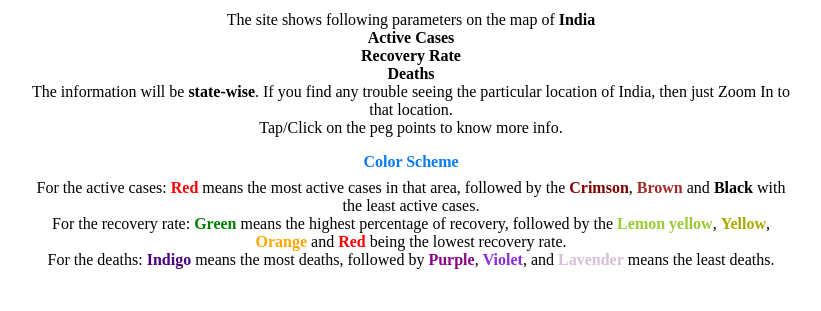
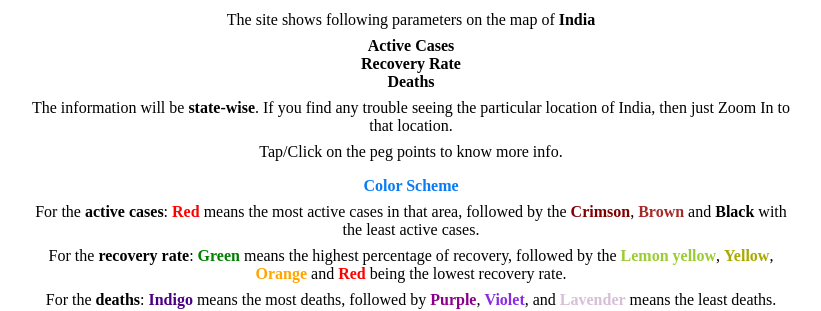
Before and after one commit to Rishabh0210/india-corona-mappings, a plain HTML site: page index.html in a window 1280 px wide. Shown: the part 78-389 px from the top of the page, without its empty margins (229-1050 px from the left). Drawn offline with Linux system fonts and the light colour scheme.

Commit message:
more changes

```diff
--- a/css/index.css
+++ b/css/index.css
@@ -9,6 +9,10 @@
     text-align: center;
     width: 60%;
     margin:auto
+}
+
+p {
+    margin-top: 0.5em;
 }
 
 h3 {
--- a/index.html
+++ b/index.html
@@ -23,11 +23,11 @@
 
         <h5>Color Scheme</h5>
 
-        <p>For the active cases: <span style="color:red; font-weight: bold;">Red</span> means the most active cases in that area, followed by the <span style="color: maroon; font-weight: bold;">Crimson</span>, <span style="color: brown; font-weight: bold;">Brown</span> and <span style="font-weight: bold;">Black</span> with the least active cases.</p>
+        <p>For the <span style="font-weight: bold;">active cases</span>: <span style="color:red; font-weight: bold;">Red</span> means the most active cases in that area, followed by the <span style="color: maroon; font-weight: bold;">Crimson</span>, <span style="color: brown; font-weight: bold;">Brown</span> and <span style="font-weight: bold;">Black</span> with the least active cases.</p>
 
-        <p>For the recovery rate: <span style="color: green; font-weight: bold;">Green</span> means the highest percentage of recovery, followed by the <span style="color: yellowgreen; font-weight: bold;">Lemon yellow</span>, <span style="color: #a9a900;; font-weight: bold;">Yellow</span>, <span style="color: orange; font-weight: bold;">Orange</span> and <span style="color: red; font-weight: bold;">Red</span> being the lowest recovery rate.</p>
+        <p>For the <span style="font-weight: bold;">recovery rate</span>: <span style="color: green; font-weight: bold;">Green</span> means the highest percentage of recovery, followed by the <span style="color: yellowgreen; font-weight: bold;">Lemon yellow</span>, <span style="color: #a9a900;; font-weight: bold;">Yellow</span>, <span style="color: orange; font-weight: bold;">Orange</span> and <span style="color: red; font-weight: bold;">Red</span> being the lowest recovery rate.</p>
 
-        <p>For the deaths: <span style="color: #4B0082; font-weight: bold;">Indigo</span> means the most deaths, followed by <span style="color: #8B008B; font-weight: bold;">Purple</span>, <span style="color: #8A2BE2; font-weight: bold;">Violet</span>, and <span style="color: 	#D8BFD8; font-weight: bold;">Lavender</span> means the least deaths.</p>
+        <p>For the <span style="font-weight: bold;">deaths</span>: <span style="color: #4B0082; font-weight: bold;">Indigo</span> means the most deaths, followed by <span style="color: #8B008B; font-weight: bold;">Purple</span>, <span style="color: #8A2BE2; font-weight: bold;">Violet</span>, and <span style="color: 	#D8BFD8; font-weight: bold;">Lavender</span> means the least deaths.</p>
 
         <p id ="main">Now the main site is: <em><a href="html/maps.html">Corona Plots</a></em></p>
 
```
